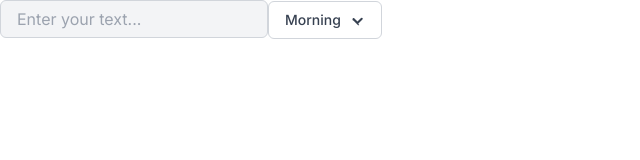
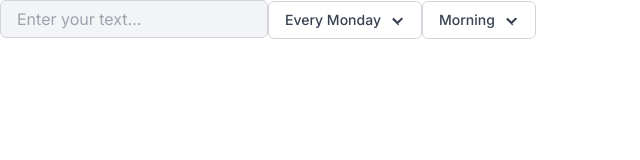
Before and after one commit to victorias/whether, a Next.js app: page / in a window 1280 px wide. Shown: the top 160 px of the page, without its empty margins (0-640 px from the left). Built offline with nearby package versions, Linux system fonts and the light colour scheme.

Commit message:
Add Day of Week Dropdown select.

```diff
--- a/app/page.tsx
+++ b/app/page.tsx
@@ -4,15 +4,36 @@ import TextInput from "@/components/TextInput";
 import Image from "next/image";
 import { useState } from "react";
 
+const TimeOfDayOptions = ["Morning", "Afternoon", "Evening"];
+const DayOfWeekOptions = [
+  "Monday",
+  "Tuesday",
+  "Wednesday",
+  "Thursday",
+  "Friday",
+  "Saturday",
+  "Sunday",
+];
+
 export default function Home() {
-  const [selectedOption, setSelectedOption] = useState("Morning");
+  const [selectedTimeOfDay, setSelectedTimeOfDay] = useState(
+    TimeOfDayOptions[0]
+  );
+  const [selectedDayOfWeek, setSelectedDayOfWeek] = useState(
+    DayOfWeekOptions[0]
+  );
   return (
     <main>
       <TextInput />
       <Dropdown
-        options={["Morning", "Afternoon", "Evening"]}
-        onOptionSelect={(option) => setSelectedOption(option)}
-        selectedOption={selectedOption}
+        options={DayOfWeekOptions}
+        onOptionSelect={(option) => setSelectedDayOfWeek(option)}
+        displayedText={`Every ${selectedDayOfWeek}`}
+      />
+      <Dropdown
+        options={TimeOfDayOptions}
+        onOptionSelect={(option) => setSelectedTimeOfDay(option)}
+        displayedText={selectedTimeOfDay}
       />
     </main>
   );
--- a/components/Dropdown.tsx
+++ b/components/Dropdown.tsx
@@ -1,21 +1,22 @@
 // needs to mark as client component because we useState here
 "use client";
-import { useState } from "react";
+import { useEffect, useState, useRef } from "react";
 
 type Option = string;
 
 interface DropdownProps {
   options: Option[];
   onOptionSelect: (selectedOption: Option) => void;
-  selectedOption: Option;
+  displayedText: Option;
 }
 
 const Dropdown = ({
   options,
   onOptionSelect,
-  selectedOption,
+  displayedText,
 }: DropdownProps) => {
   const [isOpen, setIsOpen] = useState(false);
+  const dropdownRef = useRef<HTMLDivElement>(null);
 
   const toggleDropdown = () => {
     setIsOpen(!isOpen);
@@ -26,8 +27,25 @@ const Dropdown = ({
     setIsOpen(false);
   };
 
+  const handleClickOutside = (event: MouseEvent) => {
+    if (
+      dropdownRef.current &&
+      !dropdownRef.current.contains(event.target as Node)
+    ) {
+      setIsOpen(false);
+    }
+  };
+
+  useEffect(() => {
+    window.addEventListener("click", handleClickOutside);
+
+    return () => {
+      window.removeEventListener("click", handleClickOutside);
+    };
+  }, []);
+
   return (
-    <div className="relative inline-block text-left">
+    <div className="relative inline-block text-left" ref={dropdownRef}>
       <div>
         <button
           type="button"
@@ -37,7 +55,7 @@ const Dropdown = ({
           aria-expanded={isOpen}
           aria-haspopup="true"
         >
-          {selectedOption}
+          {displayedText}
           {/* @TODO: replace this icon */}
           <svg
             className="-mr-1 ml-2 h-5 w-5"
```
